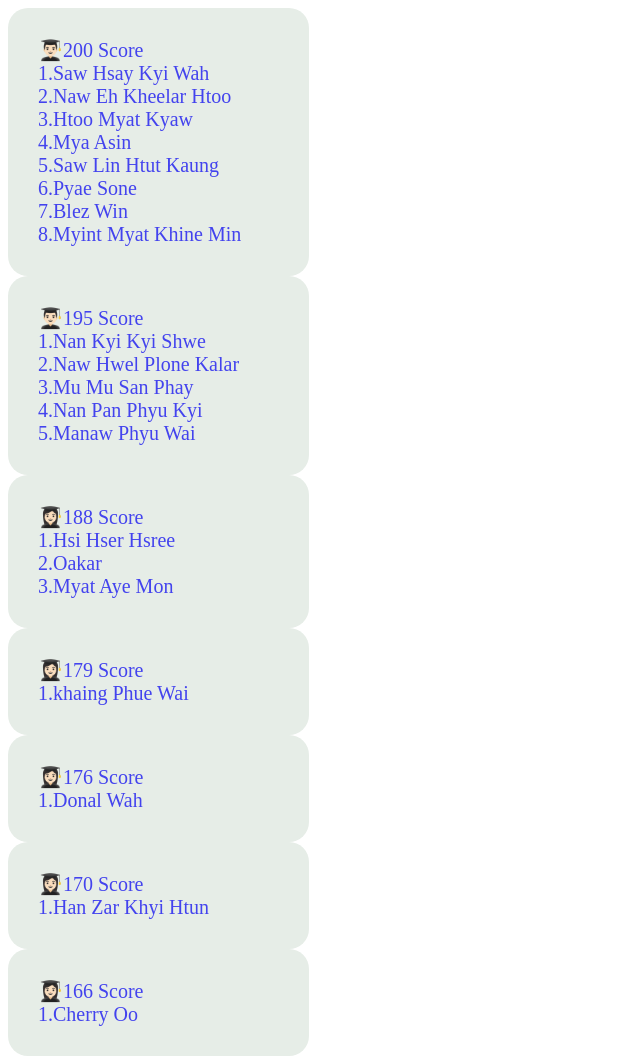
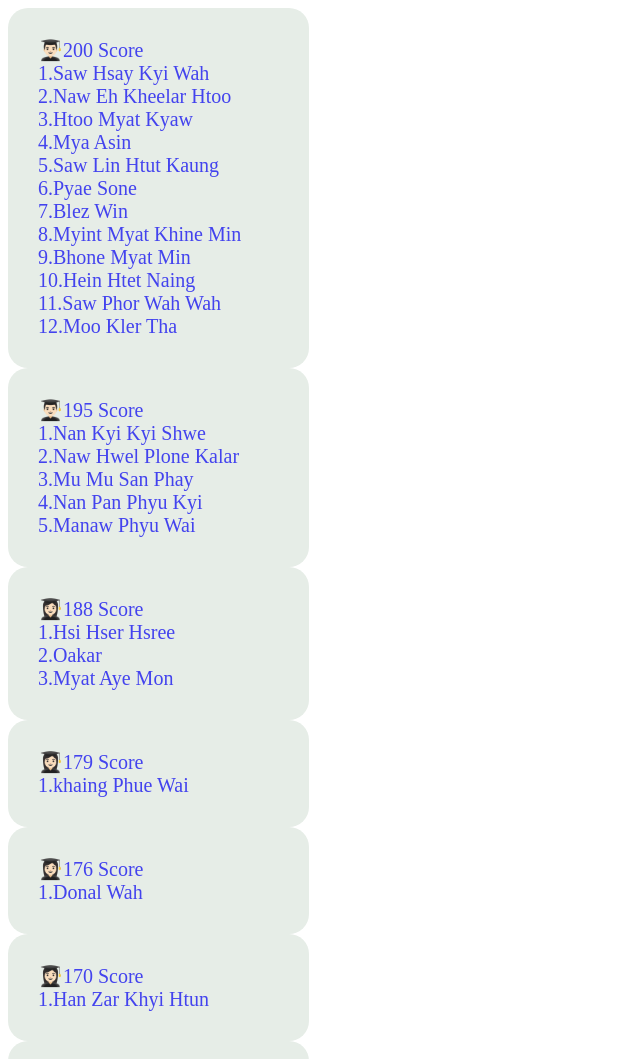
Before and after one commit to 093-1971157mya/Mathematics, a plain HTML site: page index.html in a window 1280 px wide. Shown: the top 1059 px of the page, without its empty margins (0-640 px from the left). Drawn offline with Linux system fonts and the light colour scheme.

Commit message:
added information

```diff
--- a/index.html
+++ b/index.html
@@ -44,6 +44,10 @@
                 <div>6.Pyae Sone</div>
                 <div>7.Blez Win</div>
                 <div>8.Myint Myat Khine Min</div>
+                <div>9.Bhone Myat Min</div>
+                <div>10.Hein Htet Naing</div>
+                <div>11.Saw Phor Wah Wah</div>
+                <div>12.Moo Kler Tha</div>
 
 
         </div class="box">
```
